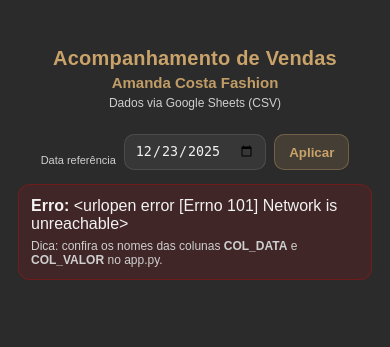
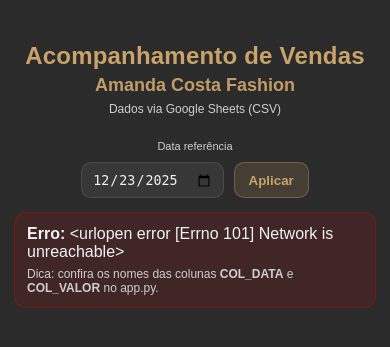
Before and after one commit to amandacostafashion/painel-vendas, a Flask app: page / in a window 390 px wide. Shown: the top 347 px of the page. Run offline with Flask 3, Linux system fonts and the light colour scheme; data that the repository does not hold is empty.

Commit message:
Update style.css

```diff
--- a/static/style.css
+++ b/static/style.css
@@ -8,6 +8,7 @@
 }
 
 *{ box-sizing:border-box; }
+
 body{
   margin:0;
   font-family: Arial, Helvetica, sans-serif;
@@ -40,7 +41,7 @@ body{
 /* linha 1 */
 .title-main{
   margin:0;
-  font-size: 20px;
+  font-size: 22px;       /* um pouco maior no desktop */
   color: var(--rose);
   letter-spacing: .2px;
   line-height: 1.2;
@@ -49,8 +50,8 @@ body{
 /* linha 2 */
 .title-sub{
   margin: 4px 0 0 0;
-  font-size: 14px;
-  font-weight: 600;
+  font-size: 15px;
+  font-weight: 700;
   color: var(--rose);
   opacity: 0.95;
   line-height: 1.2;
@@ -59,7 +60,7 @@ body{
 .sub{
   color: var(--muted);
   font-size: 12px;
-  margin-top: 4px;
+  margin-top: 6px;
 }
 
 .ref-form{
@@ -93,6 +94,7 @@ body{
   cursor: pointer;
 }
 
+/* ===== GRID ===== */
 .grid{
   display:grid;
   grid-template-columns: repeat(2, minmax(0, 1fr));
@@ -104,9 +106,14 @@ body{
 
 /* ===== MOBILE: título em 2 linhas centralizado e mais abaixo ===== */
 @media (max-width: 768px){
+  .container{
+    padding: 14px;
+  }
+
   .header{
     padding-top: 28px;       /* mais respiro no celular */
     align-items:flex-start;  /* evita colar no topo */
+    justify-content:center;
   }
 
   .title-box{
@@ -116,20 +123,28 @@ body{
   }
 
   .title-main{
-    font-size: 20px;
+    font-size: 24px;         /* celular maior */
   }
 
   .title-sub{
-    font-size: 15px;
+    font-size: 18px;         /* celular maior */
   }
 
   .ref-form{
     width: 100%;
     justify-content: center; /* centraliza o formulário no mobile */
     flex-wrap: wrap;
+    gap:10px;
+  }
+
+  .ref-form label{
+    width:100%;
+    text-align:center;
+    margin-bottom: 0;
   }
 }
 
+/* ===== CARDS ===== */
 .card{
   background: var(--card);
   border: 1px solid var(--border);
@@ -171,6 +186,7 @@ body{
 
 .mt{ margin-top: 12px; }
 
+/* ===== TABLE ===== */
 .table{
   width:100%;
   border-collapse: collapse;
@@ -187,6 +203,7 @@ body{
   font-weight: 800;
 }
 
+/* ===== ALERT ===== */
 .alert{
   background: rgba(255, 0, 0, 0.10);
   border: 1px solid rgba(255, 0, 0, 0.25);
```
